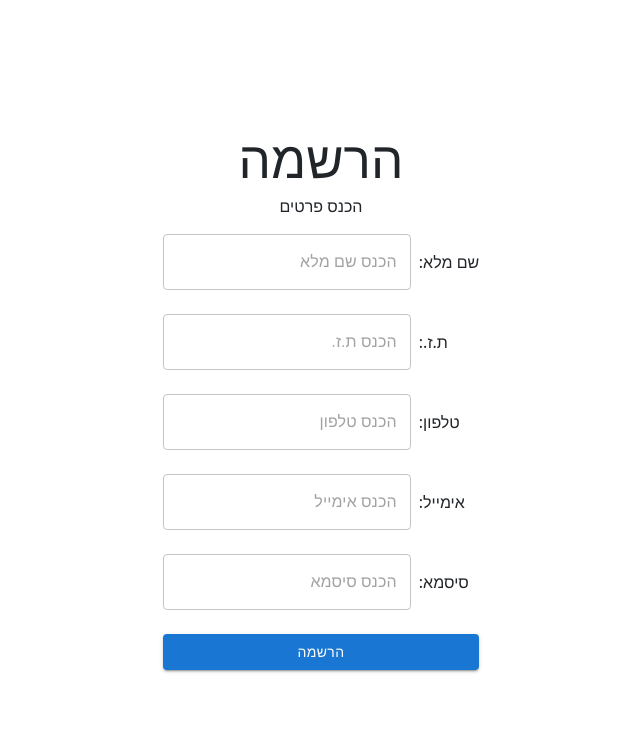
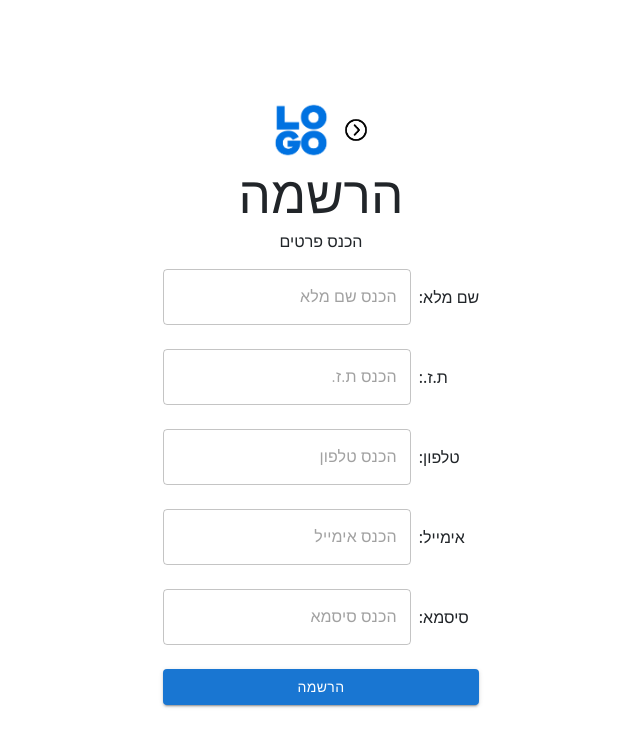
Before and after one commit to MoriyaEster/Shiftify, a React (Vite) app: page /Registery in a window 1280 px wide. Shown: the top 746 px of the page, without its empty margins (319-959 px from the left). Built offline with nearby package versions, Linux system fonts and the light colour scheme.

Commit message:
registery with backbutton

```diff
--- a/src/components/RegisteryForm.jsx
+++ b/src/components/RegisteryForm.jsx
@@ -5,6 +5,8 @@ import { useForm, Controller } from 'react-hook-form';
 import { useParams} from 'react-router-dom';
 import { ModelPopUp } from './ModelPopUp';
 import { useUser } from '/src/UserContext.jsx';
+import { Link } from 'react-router-dom';
+import '/src/App.css';
 
 export const RegisteryForm = () => {
   const { handleSubmit, control } = useForm();
@@ -83,6 +85,12 @@ export const RegisteryForm = () => {
 
   return (
     <>
+      <div dir="rtl">
+        <Link to="/">
+          <img className="img-backbutton" src="/src/photos/backbutton.jpg" alt="backbutton" />
+        </Link>
+        <img className="img-logo" src="/src/photos/logo.png" alt="logo" />
+      </div>
       <h1>הרשמה</h1>
       <p>הכנס פרטים</p>
       <form onSubmit={handleSubmit(handleRegister)}>
```
